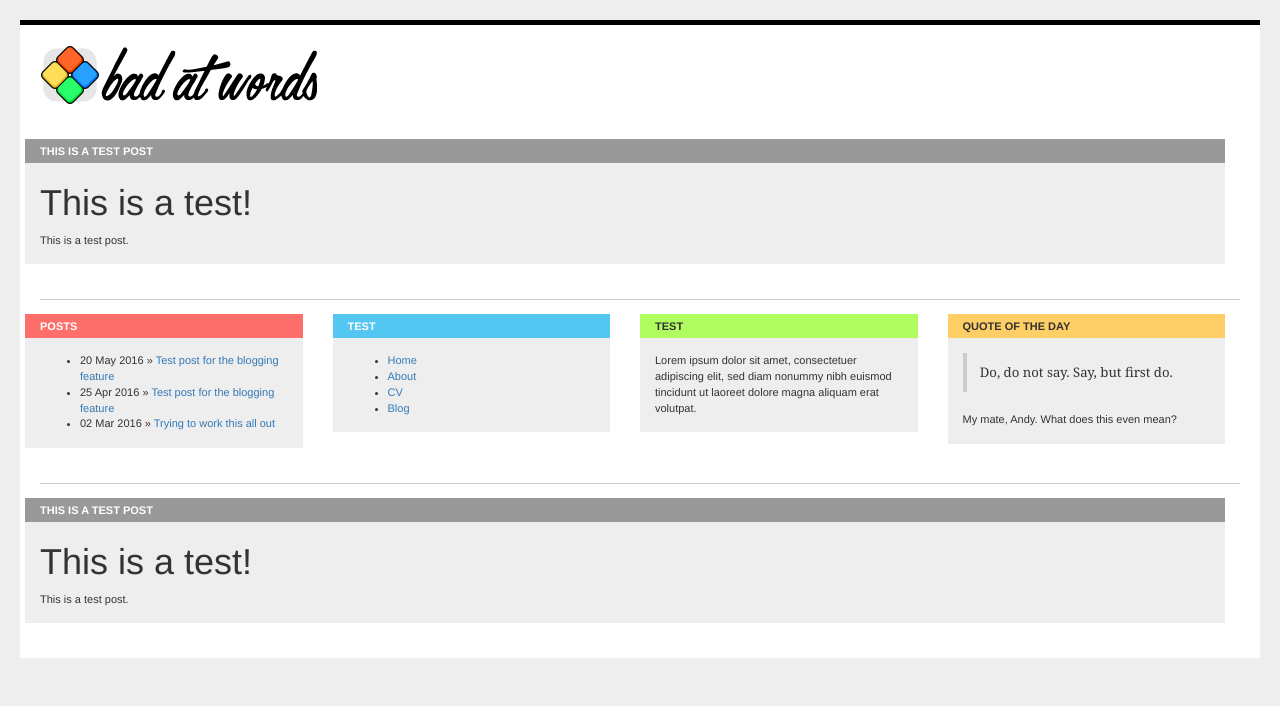
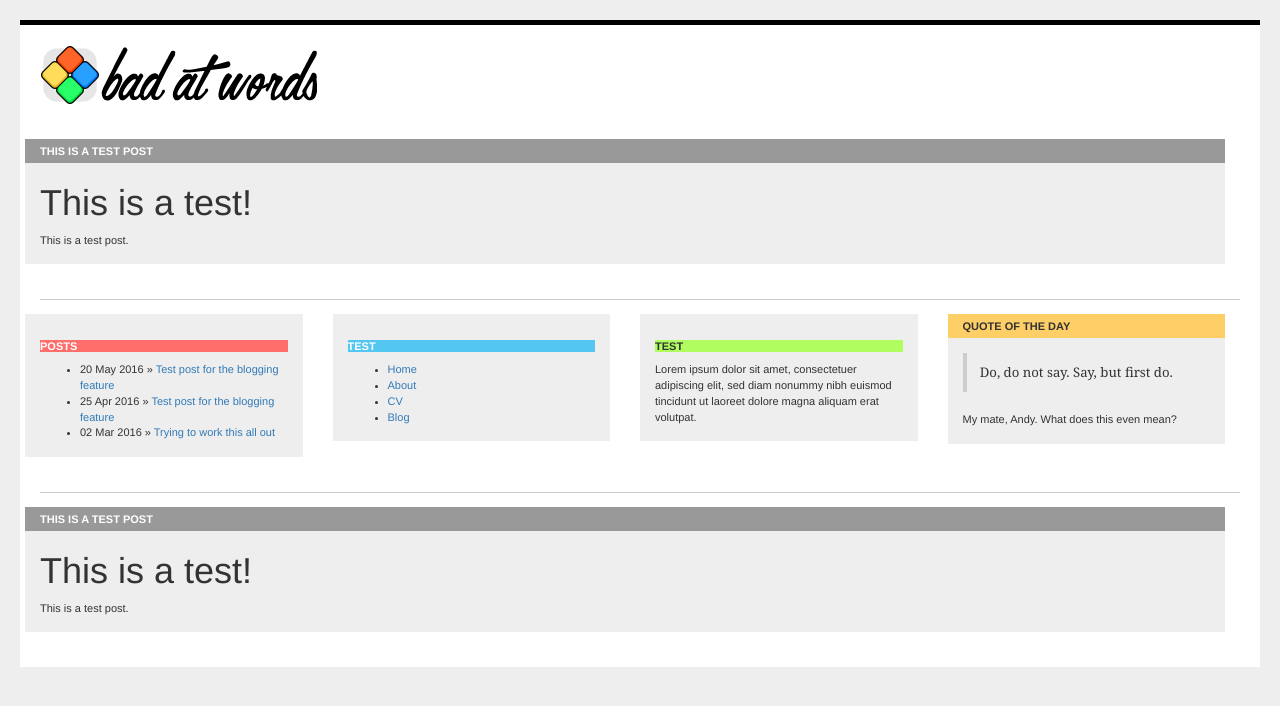
Before and after one commit to davidgitstuff/davidgitstuff.github.io, a Jekyll site: the page built from index.html, in a window 1280 px wide. Shown: the top 706 px of the page. Built offline with Jekyll 4.4.1, drawn with Linux system fonts in a browser that asks for light colours.

Commit message:
updates
updates

```diff
--- a/css/color.css
+++ b/css/color.css
@@ -39,8 +39,6 @@ h2.colred {
   color:white;
   font-weight: 900;
   font-size: 1em;
-  padding:6px 15px;
-  margin:-6px -15px 15px;
   text-transform:uppercase;
 }
 h2.colblue {
@@ -48,8 +46,6 @@ h2.colblue {
   color:white;
   font-weight: 900;
   font-size: 1em;
-  padding:6px 15px;
-  margin:-6px -15px 15px;
   text-transform:uppercase;
 }
 h2.colgreen {
@@ -57,8 +53,6 @@ h2.colgreen {
   color:#323232;
   font-weight: 900;
   font-size: 1em;
-  padding:6px 15px;
-  margin:-6px -15px 15px;
   text-transform:uppercase;
 }
 h2.colyellow {
```
